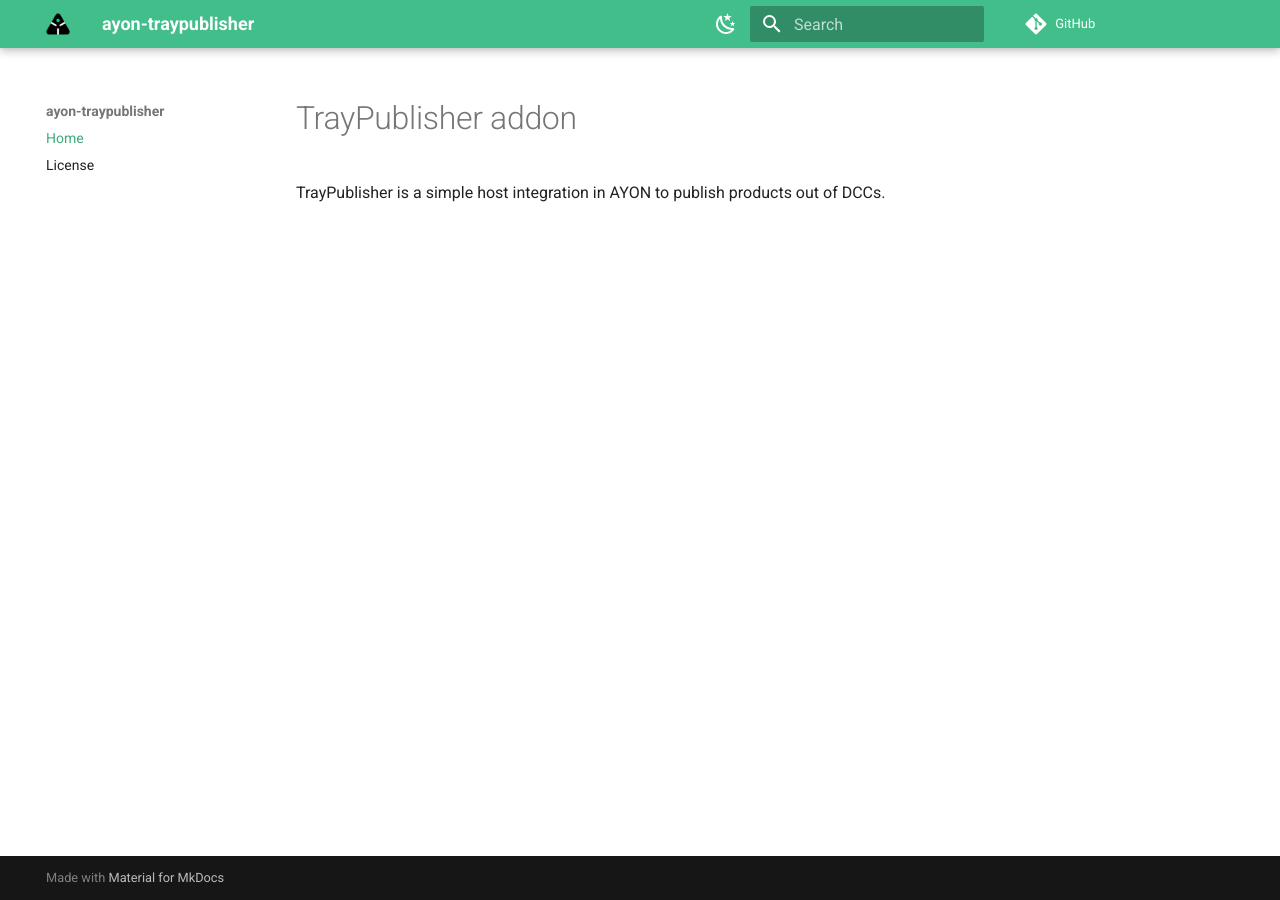
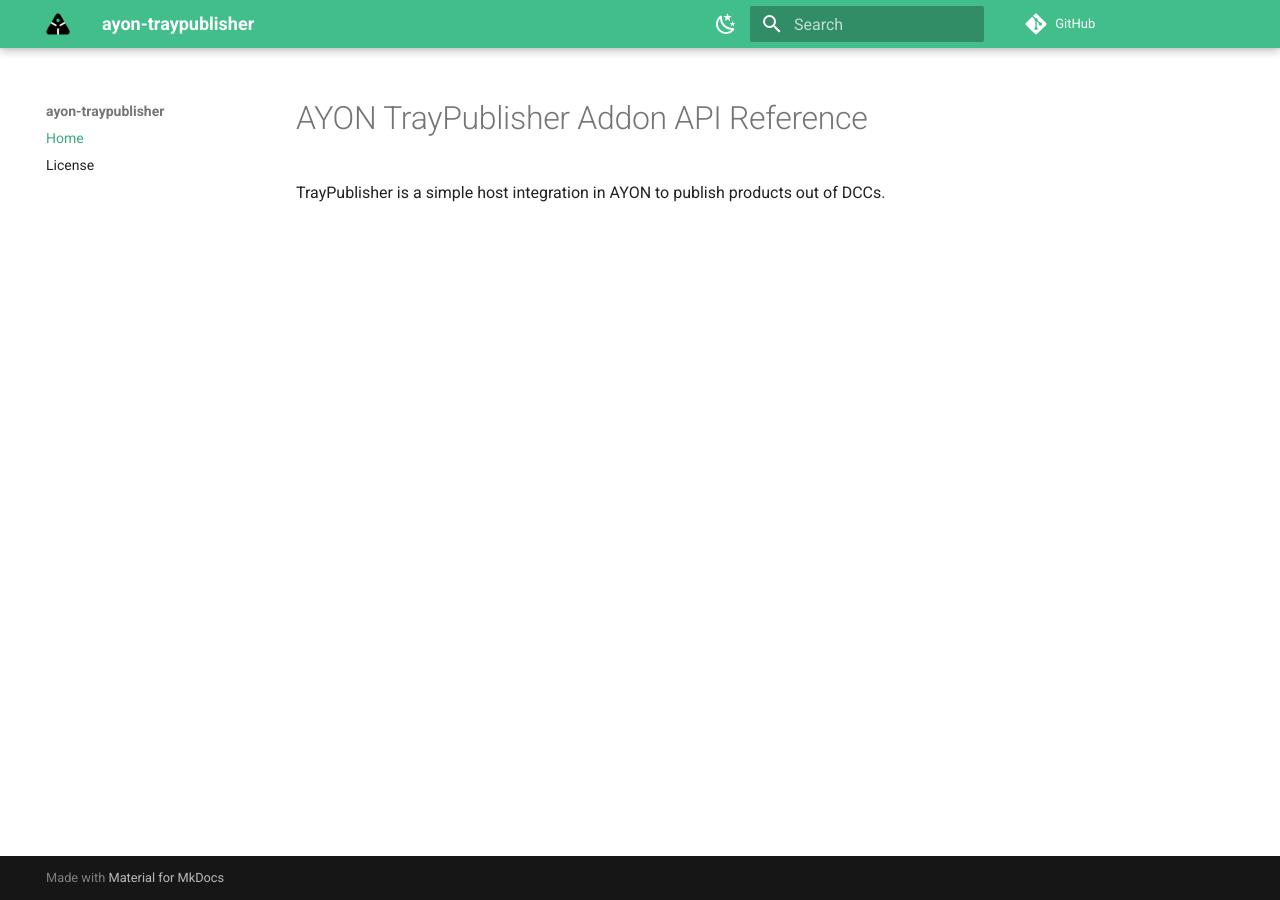
Before and after one commit to ynput/ayon-traypublisher, an MkDocs documentation site: the page built from docs/index.md, in a window 1280 px wide. Built offline with MkDocs 1.6.1 and Material for MkDocs 9.7.7, drawn with Linux system fonts in a browser that asks for light colours; comment, search, counter and statistics services are not loaded; the version menu is left out.

Commit message:
MK Docs: Refactor the title

```diff
--- a/docs/index.md
+++ b/docs/index.md
@@ -1 +1,3 @@
---8<-- "README.md"
+# AYON TrayPublisher Addon API Reference
+
+--8<-- "README.md:2"
```
